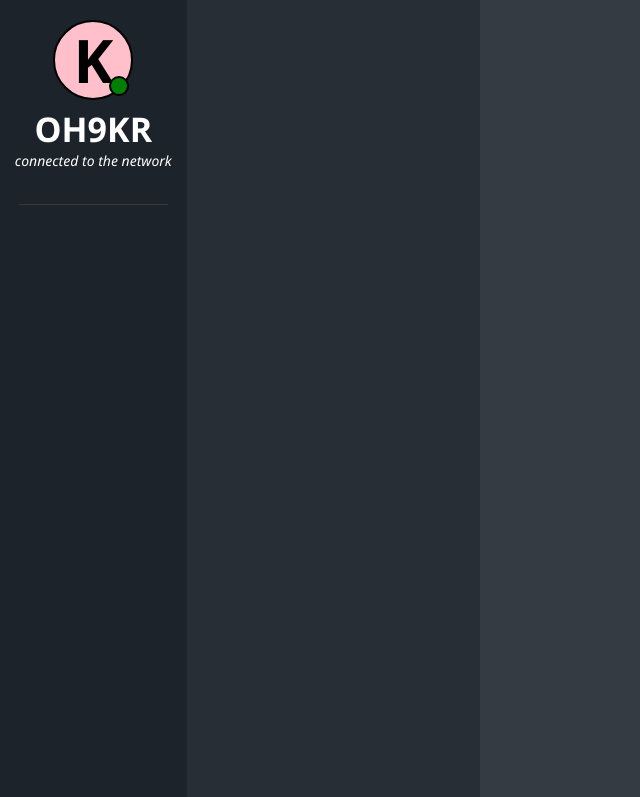
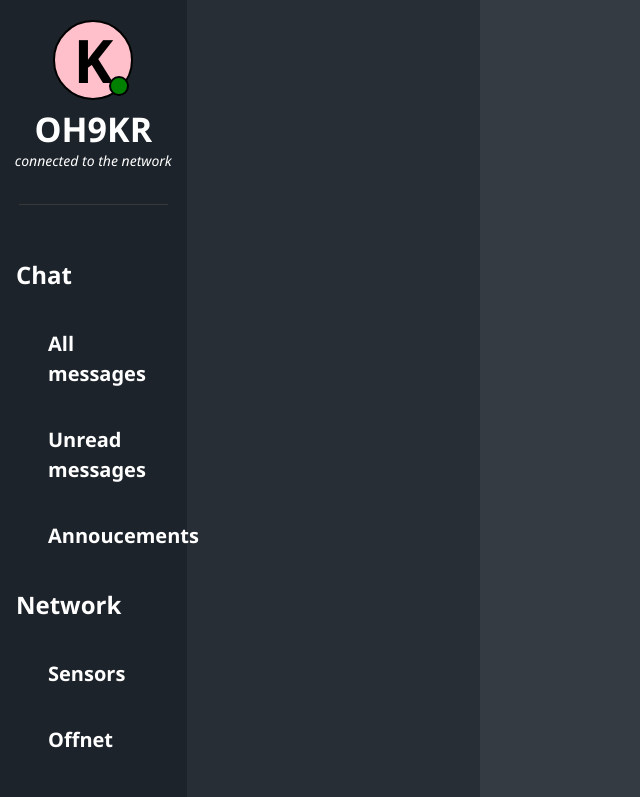
Before and after one commit to komppa/LoRaChat_v4, a React (Create React App) app in the folder web/: page / in a window 1280 px wide. Shown: the top 797 px of the page, without its empty margins (0-640 px from the left). Built offline with nearby package versions, Linux system fonts and the light colour scheme; the HTML template or start-up script is replaced by a standard one; a web font is replaced by a local one.

Commit message:
implement menu

```diff
--- /dev/null
+++ b/web/src/components/MainMenu.tsx
@@ -0,0 +1,33 @@
+import React from 'react'
+import {
+    List,
+} from '@mui/material'
+import '../index.css'
+import { MenuTitle, MenuButton } from './MenuListButton'
+
+
+const MainMenu = () => {
+
+    return (
+        <List sx={{ mt: 4 }}>
+
+            <MenuTitle title='Chat' />
+            <MenuButton title='All messages' onClick={() => console.log('Clicked All messages')} />
+            <MenuButton title='Unread messages' onClick={() => console.log('Clicked Unread messages')} />
+            <MenuButton title='Annoucements' onClick={() => console.log('Clicked Annoucements')} />
+
+            <MenuTitle title='Network' />
+            <MenuButton title='Sensors' onClick={() => console.log('Clicked Sensors')} />
+            <MenuButton title='Offnet' onClick={() => console.log('Clicked Offnet')} />
+
+            <MenuTitle title='General' />
+            <MenuButton title='Help' onClick={() => console.log('Clicked Help')} />
+            <MenuButton title='Settings' onClick={() => console.log('Clicked Settings')} />
+
+        </List>
+    )
+
+}
+
+
+export default MainMenu
--- /dev/null
+++ b/web/src/components/MenuListButton.tsx
@@ -0,0 +1,54 @@
+import React from 'react'
+import {
+    List,
+    ListItem,
+    ListItemText,
+    Divider,
+    ListItemButton,
+} from '@mui/material'
+
+
+interface MenuButtonProps{
+    title: string,
+    onClick: (route: string) => void,
+}
+
+const menuStyle = {
+    color: 'white',
+    fontWeight: 'bold',
+}
+
+export const MenuTitle = (props: { title: string }) => (
+    <ListItem sx={{ cursor: 'default', paddingBottom: 2.5 }}>
+        <ListItemText
+            primary={ props.title }
+            primaryTypographyProps={{
+                style: menuStyle,
+                sx: { fontSize: theme => theme.spacing(3) }
+            }}
+        />
+    </ListItem>
+)
+
+export const MenuButton: React.FC<MenuButtonProps> = ({ title, onClick }) => (
+    <ListItemButton
+        sx={{
+            paddingLeft: 6,
+            paddingBottom: 2.5,
+            '&:hover': {
+                backgroundColor: 'rgba(53, 61, 70, 0.33)',
+            },
+        }}
+        onClick={() => onClick('Menu Button 1.1')}
+    >
+        <ListItemText
+            primary={ title }
+            primaryTypographyProps={{
+                style: menuStyle,
+                sx: {
+                    fontSize: theme => theme.spacing(2.5),
+                }
+            }}
+        />
+    </ListItemButton>
+)
--- a/web/src/views/ChatPage.tsx
+++ b/web/src/views/ChatPage.tsx
@@ -6,7 +6,7 @@ import {
     Divider,
 } from '@mui/material'
 import MyAvatar from '../components/MyAvatar'
-
+import MainMenu from '../components/MainMenu'
 
 
 const ChatPage: React.FC = () => {
@@ -27,9 +27,11 @@ const ChatPage: React.FC = () => {
                 }}
             >
                 <Hidden lgDown>
+
                     <MyAvatar
                         callsign={'OH9KR'}
                     />
+
                     {/* <Divider light sx={{ backgroundColor: 'white' }} /> */}
                     <Divider
                         orientation="horizontal"
@@ -41,6 +43,9 @@ const ChatPage: React.FC = () => {
                             mt: 4,
                         }}
                     />
+
+                    <MainMenu />
+
                 </Hidden>
             </Grid>
 
```
